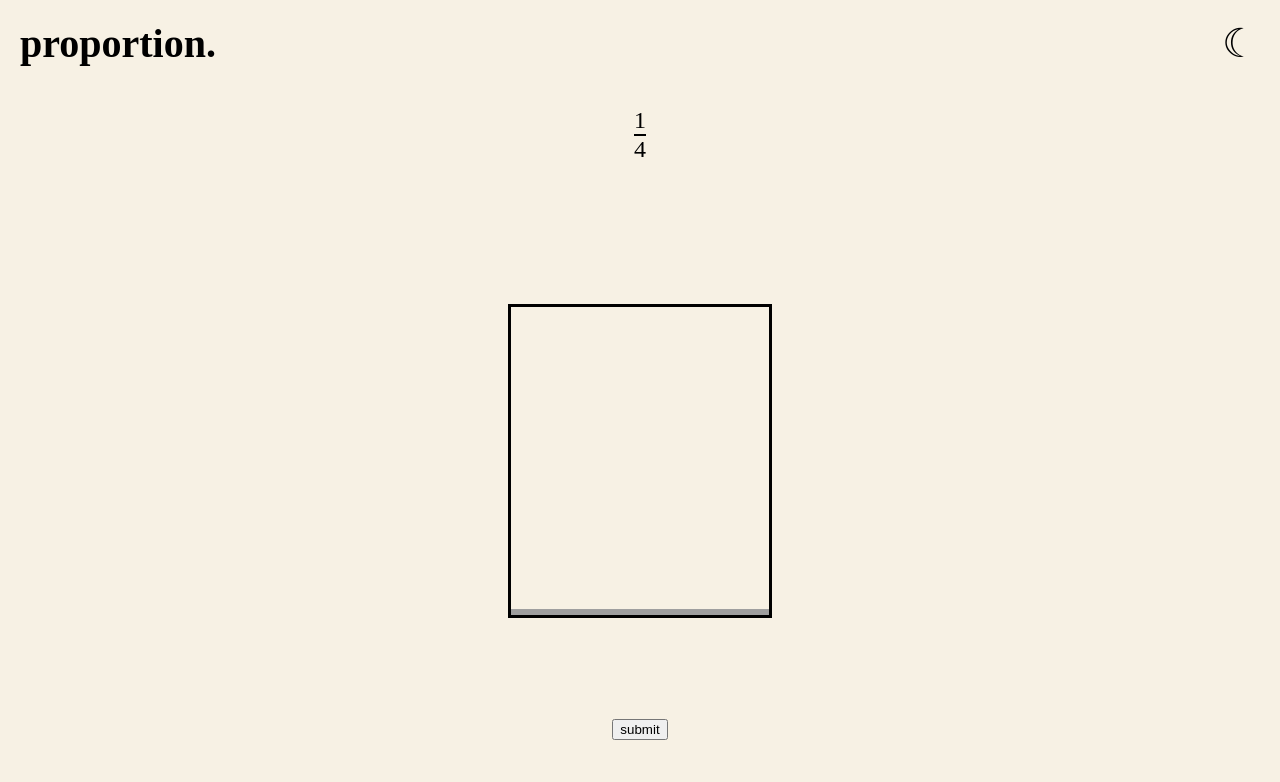
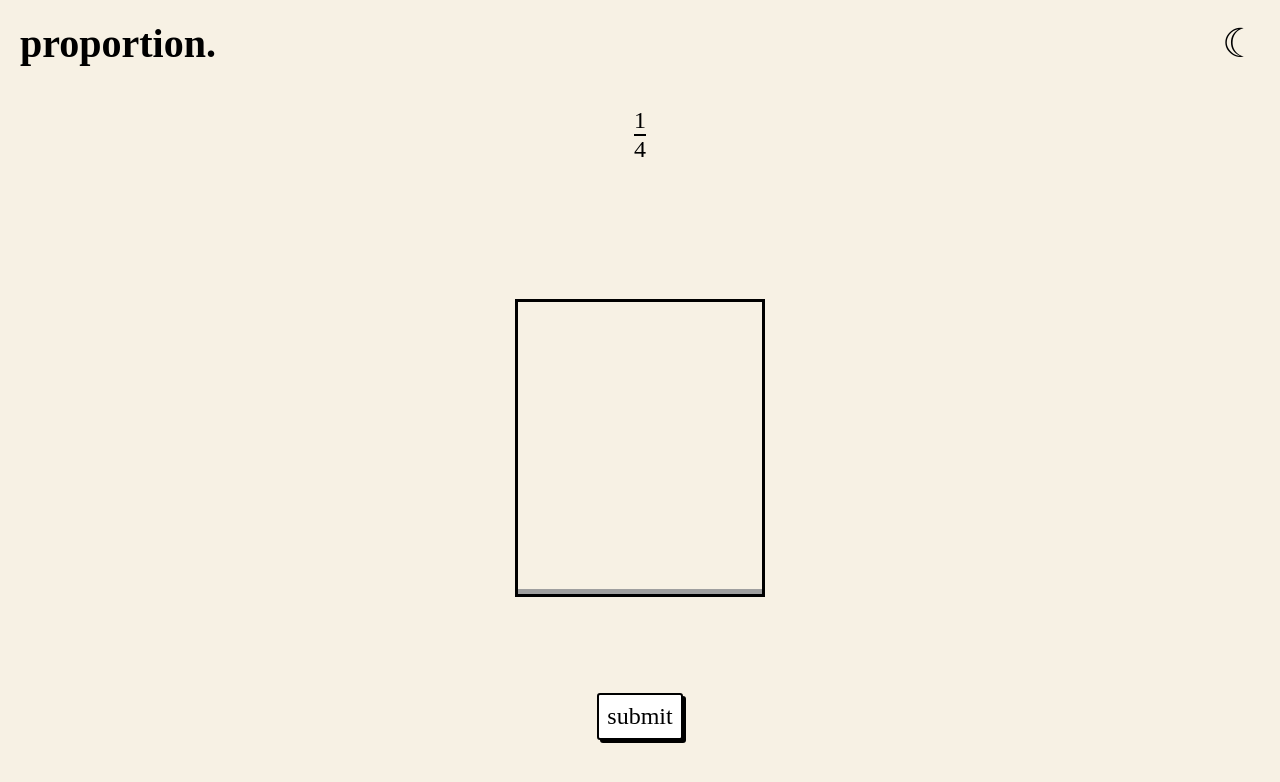
Before and after one commit to ventovulpes/proportion, a React (Vite) app: page / in a window 1280 px wide. Shown: the top 782 px of the page. Built offline with nearby package versions, Linux system fonts and the light colour scheme.

Commit message:
Fix button styling

```diff
--- a/src/game.tsx
+++ b/src/game.tsx
@@ -250,6 +250,7 @@ type ButtonProps = {
 function Button({ onClick, hasSubmitted }: ButtonProps) {
   return (
     <button
+      className="button"
       onClick={(e: React.PointerEvent<HTMLButtonElement>) => {
         e.stopPropagation();
         onClick(e);
```
